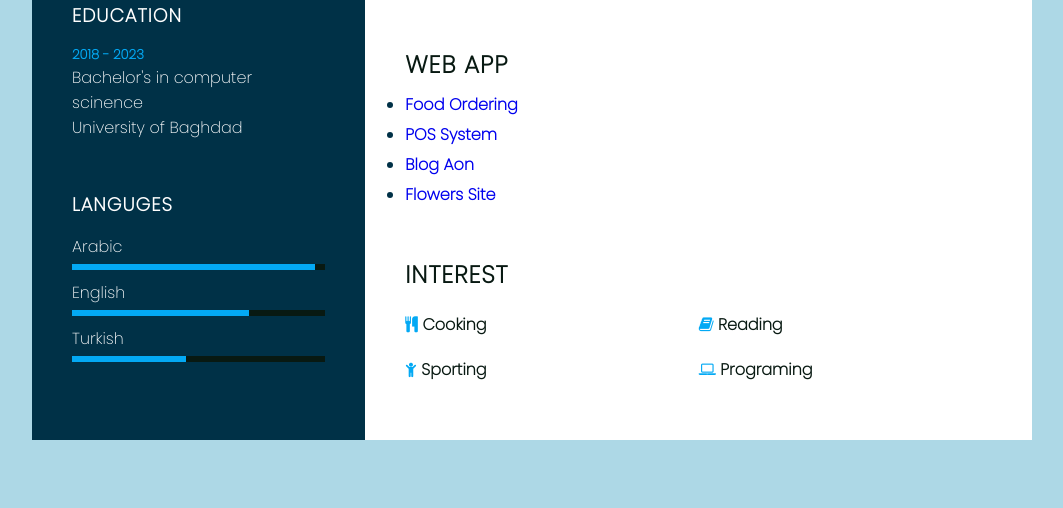
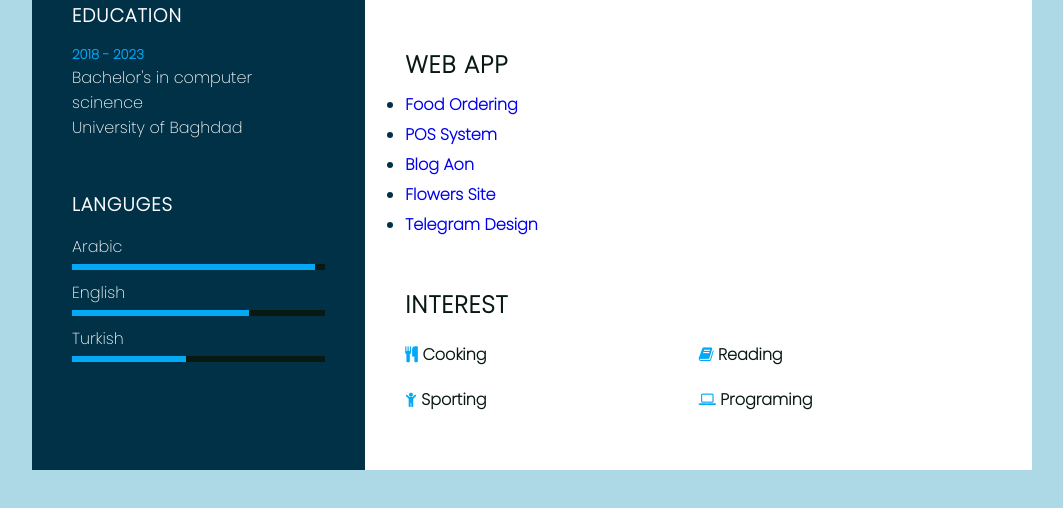
Before and after one commit to TabarakCodeCraft/cv-website, a plain HTML site: page index.html in a window 1280 px wide. Shown: the part 708-1216 px from the top of the page, without its empty margins (108-1171 px from the left). Drawn offline with Linux system fonts and the light colour scheme.

Commit message:
design-tele

```diff
--- a/index.html
+++ b/index.html
@@ -142,6 +142,7 @@
                 <li><a href="https://tabarak-point-of-sale.vercel.app/" style="text-decoration: none;">POS System</a></li>
                 <li><a href="https://joyful-griffin-424098.netlify.app/" style="text-decoration: none;">Blog Aon</a></li>
                 <li><a href="https://design-flowers-website.netlify.app/" style="text-decoration: none;">Flowers Site</a></li>
+                <li><a href="https://design-telegram.netlify.app/" style="text-decoration: none;">Telegram Design</a></li>
             </ul>
         </div>
 
```
